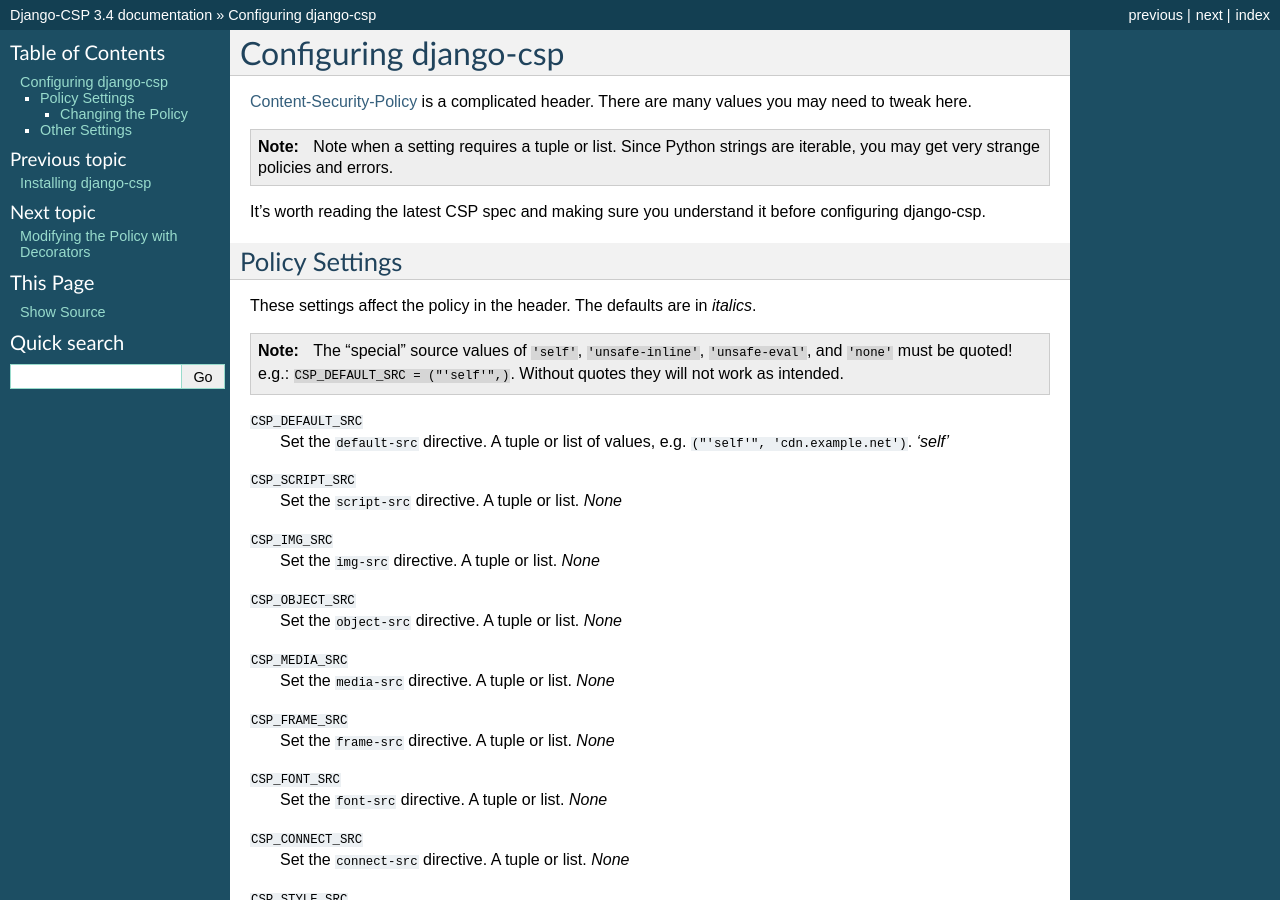
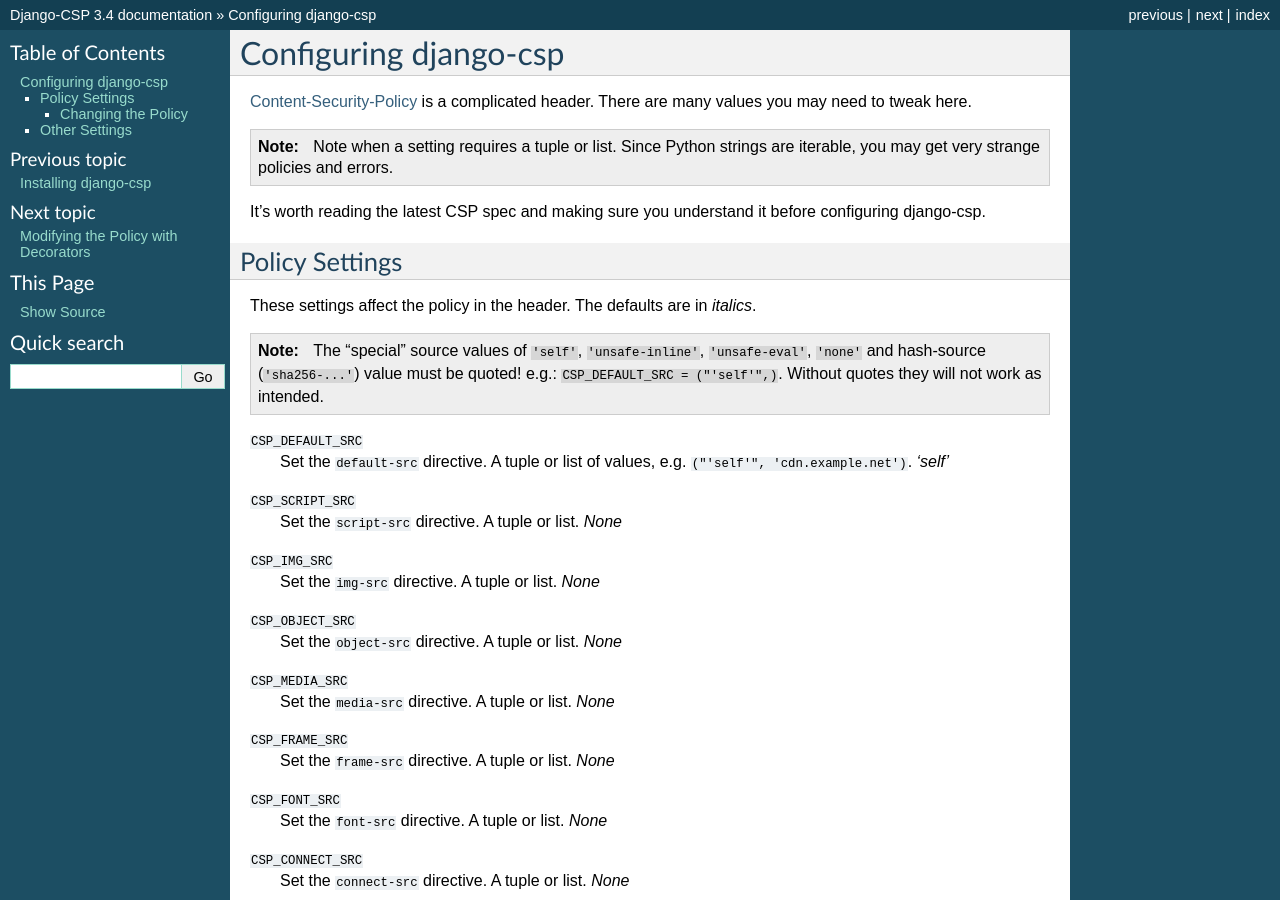
Before and after one commit to mozilla/django-csp, a Sphinx documentation site: the page built from docs/configuration.rst, in a window 1280 px wide and 900 px high. Built offline with Sphinx 7.4.7, drawn with Linux system fonts in a browser that asks for light colours.

Commit message:
Add info about quoting hash source values

```diff
--- a/docs/configuration.rst
+++ b/docs/configuration.rst
@@ -23,7 +23,7 @@
 
 .. note::
    The "special" source values of ``'self'``, ``'unsafe-inline'``,
-   ``'unsafe-eval'``, and ``'none'`` must be quoted! e.g.:
+   ``'unsafe-eval'``, ``'none'`` and hash-source (``'sha256-...'``) value must be quoted! e.g.:
    ``CSP_DEFAULT_SRC = ("'self'",)``. Without quotes they will not work
    as intended.
 
```
